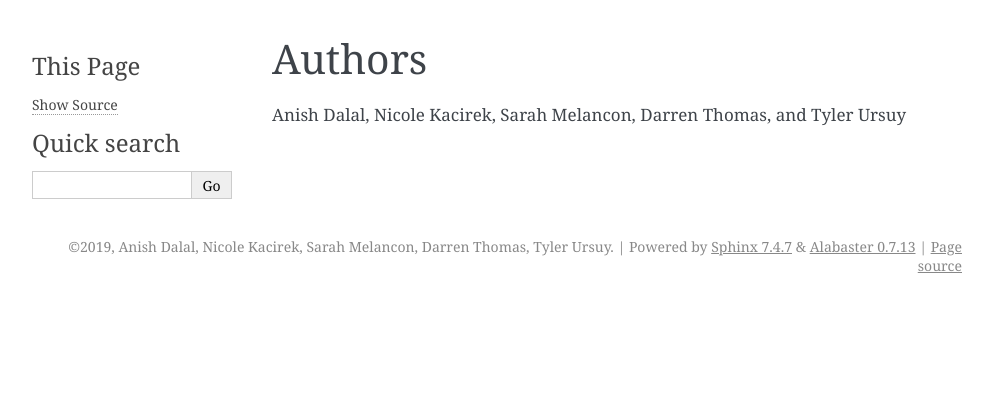
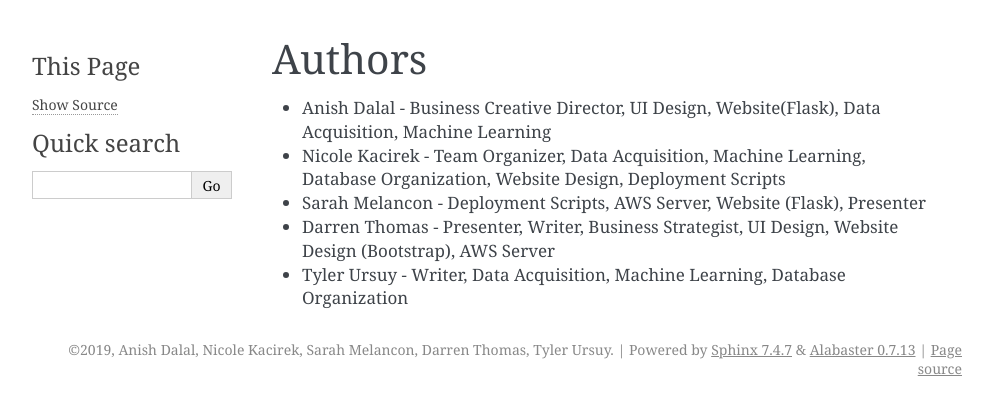
Before and after one commit to anishpdalal/ARMR, a Sphinx documentation site: the page built from docs/source/authors.rst, in a window 1280 px wide. Shown: the top 415 px of the page, without its empty margins (148-1141 px from the left). Built offline with Sphinx 7.4.7, drawn with Linux system fonts in a browser that asks for light colours.

Commit message:
update authors.rst

```diff
--- a/docs/source/authors.rst
+++ b/docs/source/authors.rst
@@ -1,3 +1,7 @@
 Authors
 =======
-Anish Dalal, Nicole Kacirek, Sarah Melancon, Darren Thomas, and Tyler Ursuy
+* Anish Dalal - Business Creative Director, UI Design, Website(Flask), Data Acquisition, Machine Learning
+* Nicole Kacirek - Team Organizer, Data Acquisition, Machine Learning, Database Organization, Website Design, Deployment Scripts
+* Sarah Melancon - Deployment Scripts, AWS Server, Website (Flask), Presenter
+* Darren Thomas - Presenter, Writer, Business Strategist, UI Design, Website Design (Bootstrap), AWS Server
+* Tyler Ursuy - Writer, Data Acquisition, Machine Learning, Database Organization
```
Also changed, not shown: 6 other files.
